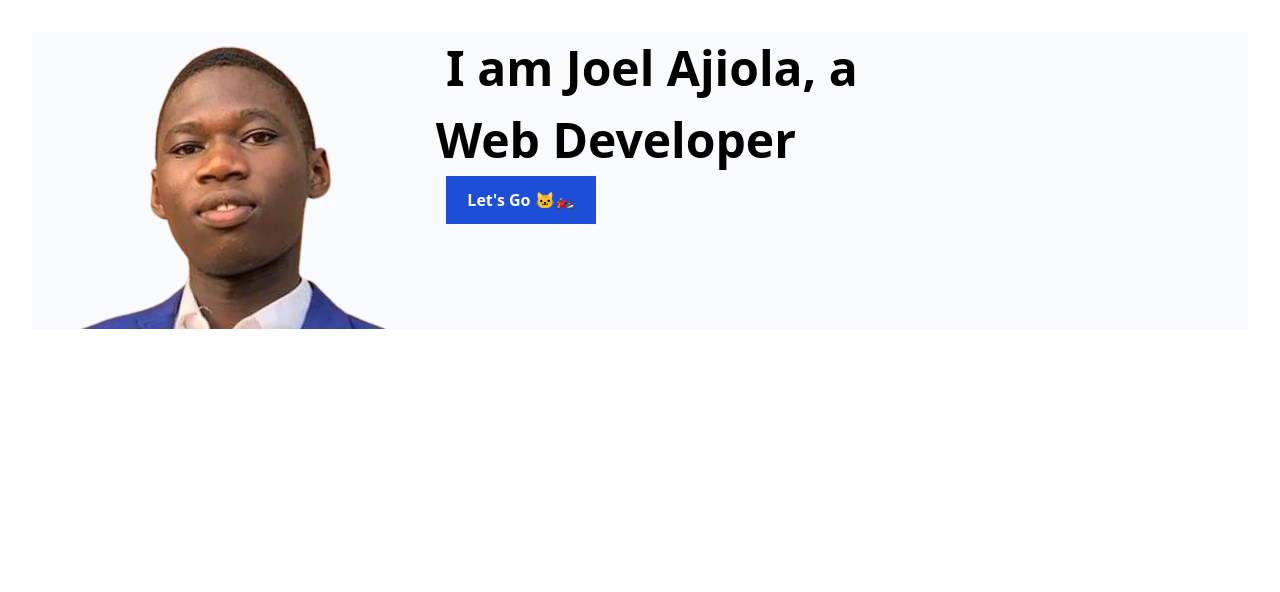
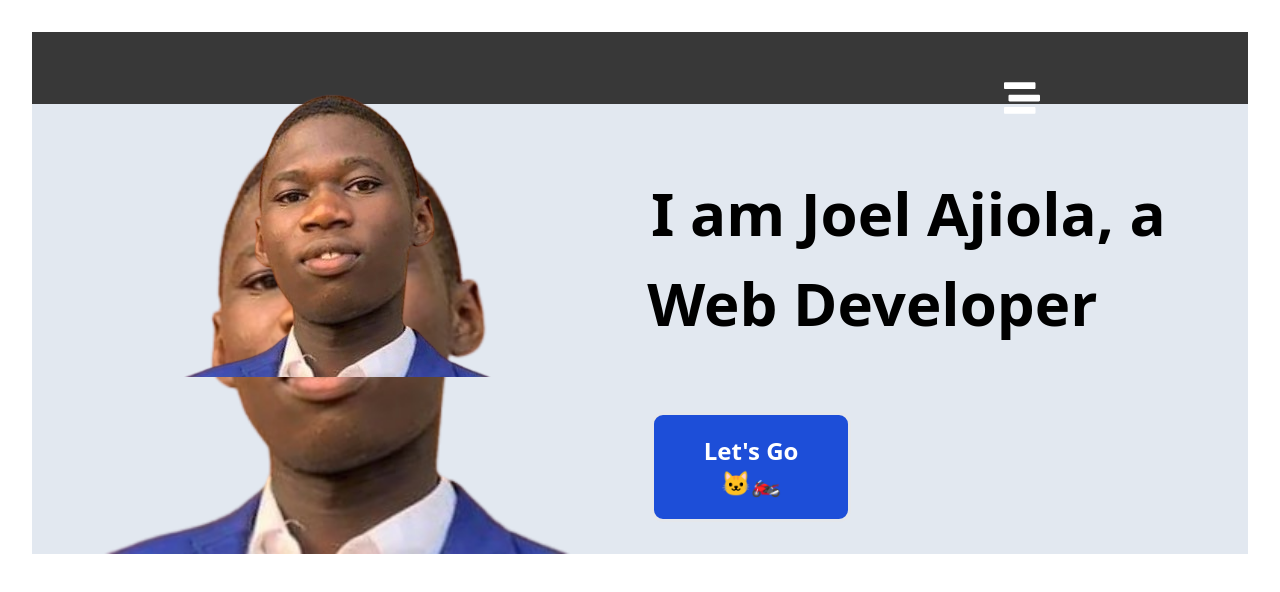
Before and after one commit to Joel0007tech/web-dev-portfolio, a React (Vite) app: page / in a window 1280 px wide. Shown: the top 592 px of the page. Built offline with nearby package versions, Linux system fonts and the light colour scheme.

Commit message:
my portfolio

```diff
--- a/package.json
+++ b/package.json
@@ -12,7 +12,8 @@
   "dependencies": {
     "react": "^18.2.0",
     "react-dom": "^18.2.0",
-    "react-icons": "^4.8.0"
+    "react-icons": "^4.8.0",
+    "react-router-dom": "^6.11.1"
   },
   "devDependencies": {
     "@types/react": "^18.0.28",
--- a/src/App.jsx
+++ b/src/App.jsx
@@ -1,11 +1,16 @@
 import React from 'react'
+import {BrowserRouter, Routes, Route} from "react-router-dom";
 import './App.css'
 import Home from './Components/Home'
 
 const App = () => {
   return (
     <div>
-      <Home/>
+      <BrowserRouter>
+     <Routes>
+     <Route path="/" element={<Home/>}  />
+      </Routes>
+  </BrowserRouter>
     </div>
   )
 }
--- a/src/Components/Home.jsx
+++ b/src/Components/Home.jsx
@@ -1,19 +1,86 @@
-import { React } from 'react'
-import { homeText,link } from '../constants'
+import React, { useState } from 'react'
 import image from "../assets/FB_IMG_1632361671640__2_-removebg-preview.png"
+import { Link} from "react-router-dom"
+import { link,homeText } from '../constants'
+import {FaStream} from "react-icons/fa"
 
 const Home = () => {
-
+  const [open, setOpen] = useState(false);
+  const color ={
+    backgroundColor:"#383838"
+  }
   return (
     <>
-<div className='w-full h-full bg-slate-50 flex space-x-4'>
-  <img src={image} alt="my image"/>
-  <div className='flex flex-col'>
-  <h3 className='text-5xl font-bold leading-normal'>{homeText.first}</h3>
-    <h2 className='text-5xl font-bold leading-normal relative right-9'>{homeText.second}</h2>
-    <a href='' className='font-bold w-[150px] p-3 bg-blue-700 text-white'>{link.firstText}</a>
+     <div>
+     <div
+        className="pt-6 h-full w-full sm:h-full sm:w-full sm:overflow-hidden"
+        style={color}
+      >
+        <div
+          className=" p-6 overflow-hidden
+            sm:border-b-2 sm:border-white sm:rounded-b-md"
+        >
+          <div className="sm:pb-3 sm:pt-3 sm:flex">
+            <img
+              src={image}
+              alt=""
+              className="px-20 fixed sm:fixed sm:top-8 sm:right-24"
+            />
+            <FaStream
+              className="cursor-pointer sm:cursor-pointer text-white sm:text-white
+              sm:text-2xl text-4xl fixed sm:fixed sm:right-10 right-60 font-normal sm:top-11 "
+              onClick={() => setOpen(!open)}
+            />
+          </div>
+        </div>
+        {open && (
+          <div
+            className="overflow-hidden
+          sm:border-b-2 sm:border-white sm:rounded-b-md"
+          >
+            <ul
+              className="flex justify-center flex-col gap-6 sm:gap-2 text-center cursor-pointer
+            pt-18"
+            >
+              <li className="text-white font-bold text-3xl sm:text-sm sm:font-semibold">
+                <Link to="/">Home</Link>
+              </li>
+              <li className="text-white font-bold text-3xl sm:text-sm sm:font-semibold">
+                <Link to="/services">Our services</Link>
+              </li>
+              <li className="text-white font-bold text-3xl sm:text-sm sm:font-semibold">
+                <Link to="/works">Our works</Link>
+              </li>
+              <li className="text-white font-bold text-3xl sm:text-sm sm:font-semibold">
+                <Link to="/about">About Us</Link>
+              </li>
+              <li className="text-white font-bold text-3xl sm:text-sm sm:font-semibold">
+                <Link to="/team">Team</Link>
+              </li>
+              <li className="text-white font-bold text-3xl sm:text-sm sm:font-semibold">
+                <Link to="/contact">Contact Us</Link>
+              </li>
+              <li className="text-white font-bold text-3xl sm:text-sm sm:font-semibold">
+                <Link to="/card">Card</Link>
+              </li>
+              <li className="text-white font-bold text-3xl sm:text-sm sm:font-semibold">
+                <Link to="/puzzle">Puzle</Link>
+              </li>
+            </ul>
+          </div>
+        )}
+        </div>
+    <div className='w-full h-full bg-slate-200 flex space-x-4'>
+  <img src={image} alt="my image" className='h-[450px]'/>
+  <div className='flex flex-col pt-16'>
+  <h3 className='text-6xl font-bold leading-normal'>{homeText.first}</h3>
+    <h2 className='text-6xl font-bold leading-normal relative right-9'>{homeText.second}</h2>
+    <a href='' className='font-semibold w-[200px]
+     p-5 bg-blue-700 text-white mt-16 text-2xl
+     hover:text-blue-700 hover:bg-slate-400 border-[3px] rounded-xl'>
+      {link.firstText}</a>
   </div>
-
+</div>
 </div>
     </>
   )
```
Also changed, not shown: 1 other file (tests, documents, lock files or other folders).
